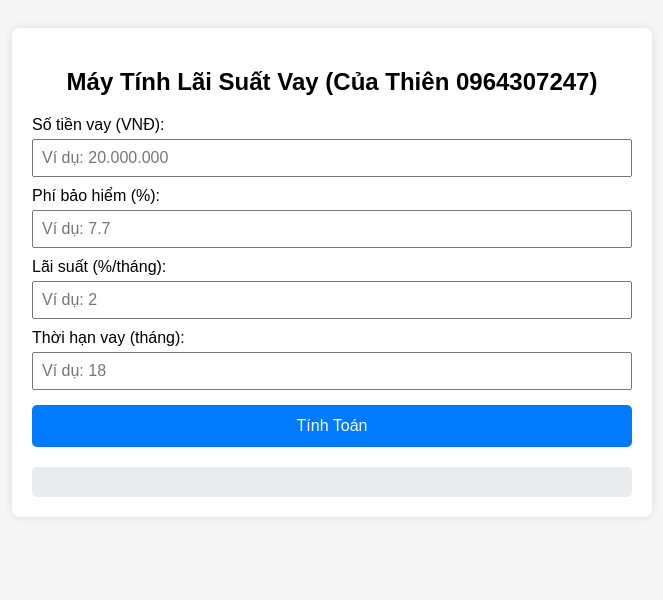
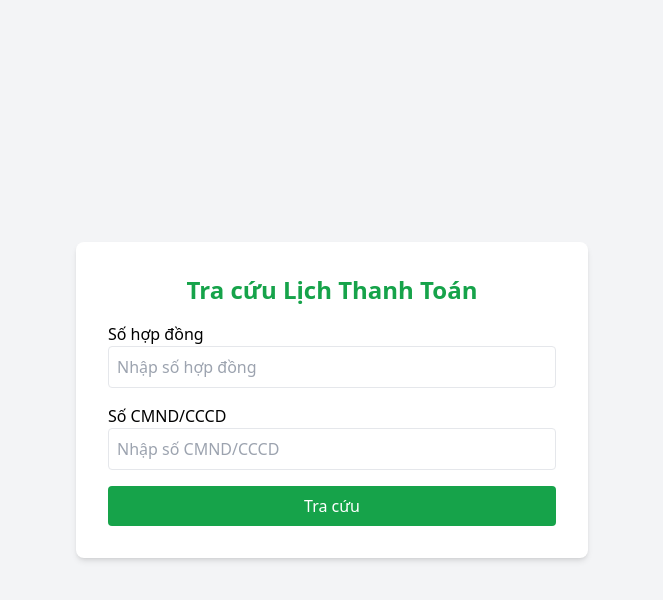
Before and after one commit to miraeassetvnam/vaytieudung, a plain HTML site: page index.html in a window 1280 px wide. Shown: the whole page, without its empty margins (308-971 px from the left). Drawn offline with nearby package versions, Linux system fonts and the light colour scheme.

Commit message:
Update index.html

```diff
--- a/index.html
+++ b/index.html
@@ -2,116 +2,81 @@
 <html lang="vi">
 <head>
   <meta charset="UTF-8" />
-  <title>Máy Tính Lãi Suất Vay - Lãi Suất Phẳng Chuẩn</title>
-  <style>
-    body {
-      font-family: Arial, sans-serif;
-      background: #f5f5f5;
-      padding: 20px;
-    }
-    .container {
-      max-width: 600px;
-      margin: auto;
-      background: #fff;
-      padding: 20px;
-      border-radius: 8px;
-      box-shadow: 0 0 8px rgba(0,0,0,0.1);
-    }
-    h2 {
-      text-align: center;
-    }
-    label {
-      display: block;
-      margin-top: 10px;
-    }
-    input {
-      width: 100%;
-      padding: 8px;
-      margin-top: 5px;
-      box-sizing: border-box;
-      font-size: 16px;
-    }
-    button {
-      margin-top: 15px;
-      width: 100%;
-      padding: 12px;
-      background: #007bff;
-      color: #fff;
-      border: none;
-      border-radius: 5px;
-      font-size: 16px;
-      cursor: pointer;
-    }
-    .result {
-      margin-top: 20px;
-      background: #e9ecef;
-      padding: 15px;
-      border-radius: 5px;
-    }
-  </style>
+  <meta name="viewport" content="width=device-width, initial-scale=1.0"/>
+  <title>Lịch Thanh Toán - MAFC</title>
+  <!-- Sử dụng Tailwind CDN để style đẹp -->
+  <script src="https://cdn.tailwindcss.com"></script>
 </head>
-<body>
-  <div class="container">
-    <h2>Máy Tính Lãi Suất Vay (Của Thiên 0964307247)</h2>
-    <label>Số tiền vay (VNĐ):</label>
-    <input type="text" id="amount" placeholder="Ví dụ: 20.000.000">
+<body class="bg-gray-100 flex items-center justify-center min-h-screen">
+  <div class="bg-white p-8 rounded-lg shadow-md w-full max-w-lg">
+    <h1 class="text-2xl font-bold mb-4 text-center text-green-600">Tra cứu Lịch Thanh Toán</h1>
+    <form id="paymentForm" class="space-y-4">
+      <div>
+        <label for="contractId" class="block font-medium">Số hợp đồng</label>
+        <input type="text" id="contractId" class="w-full border rounded p-2" required placeholder="Nhập số hợp đồng">
+      </div>
+      <div>
+        <label for="idCard" class="block font-medium">Số CMND/CCCD</label>
+        <input type="text" id="idCard" class="w-full border rounded p-2" required placeholder="Nhập số CMND/CCCD">
+      </div>
+      <button type="submit" class="w-full bg-green-600 text-white py-2 rounded hover:bg-green-700">Tra cứu</button>
+    </form>
 
-    <label>Phí bảo hiểm (%):</label>
-    <input type="number" id="insurance" placeholder="Ví dụ: 7.7">
-
-    <label>Lãi suất (%/tháng):</label>
-    <input type="number" id="interest" placeholder="Ví dụ: 2">
-
-    <label>Thời hạn vay (tháng):</label>
-    <input type="number" id="months" placeholder="Ví dụ: 18">
-
-    <button onclick="calculate()">Tính Toán</button>
-
-    <div class="result" id="result"></div>
+    <div id="result" class="mt-6 hidden">
+      <h2 class="text-xl font-semibold mb-2">Lịch thanh toán</h2>
+      <table class="w-full border border-collapse">
+        <thead>
+          <tr class="bg-green-600 text-white">
+            <th class="border px-2 py-1">Kỳ</th>
+            <th class="border px-2 py-1">Ngày đến hạn</th>
+            <th class="border px-2 py-1">Số tiền</th>
+            <th class="border px-2 py-1">Trạng thái</th>
+          </tr>
+        </thead>
+        <tbody id="scheduleBody">
+          <!-- Dữ liệu sẽ thêm ở đây bằng JS -->
+        </tbody>
+      </table>
+    </div>
   </div>
 
   <script>
-    // Format số có dấu chấm
-    function formatNumber(num) {
-      return num.toString().replace(/\B(?=(\d{3})+(?!\d))/g, ".");
-    }
+    const form = document.getElementById('paymentForm');
+    const result = document.getElementById('result');
+    const scheduleBody = document.getElementById('scheduleBody');
 
-    // Gỡ dấu chấm
-    function unformatNumber(num) {
-      return num.replace(/\./g, "");
-    }
+    form.addEventListener('submit', function(e) {
+      e.preventDefault();
 
-    // Format khi gõ số tiền vay
-    document.getElementById('amount').addEventListener('input', function (e) {
-      let value = e.target.value.replace(/\./g, '').replace(/\D/g, '');
-      if (value) {
-        e.target.value = formatNumber(value);
-      } else {
-        e.target.value = '';
-      }
+      // Lấy dữ liệu từ form
+      const contractId = document.getElementById('contractId').value;
+      const idCard = document.getElementById('idCard').value;
+
+      // Ở đây bạn sẽ thay bằng API thật
+      // Tạm thời giả lập dữ liệu
+      const dummyData = [
+        { ky: 1, ngay: '15/07/2025', tien: '1,500,000 VND', trangthai: 'Chưa thanh toán' },
+        { ky: 2, ngay: '15/08/2025', tien: '1,500,000 VND', trangthai: 'Chưa thanh toán' },
+        { ky: 3, ngay: '15/09/2025', tien: '1,500,000 VND', trangthai: 'Chưa thanh toán' },
+      ];
+
+      // Xóa dữ liệu cũ
+      scheduleBody.innerHTML = '';
+
+      // Thêm hàng mới
+      dummyData.forEach(item => {
+        const row = document.createElement('tr');
+        row.innerHTML = `
+          <td class="border px-2 py-1 text-center">${item.ky}</td>
+          <td class="border px-2 py-1 text-center">${item.ngay}</td>
+          <td class="border px-2 py-1 text-center">${item.tien}</td>
+          <td class="border px-2 py-1 text-center">${item.trangthai}</td>
+        `;
+        scheduleBody.appendChild(row);
+      });
+
+      result.classList.remove('hidden');
     });
-
-    function calculate() {
-      const P = parseFloat(unformatNumber(document.getElementById('amount').value));
-      const insurance = parseFloat(document.getElementById('insurance').value);
-      const monthlyRate = parseFloat(document.getElementById('interest').value) / 100;
-      const months = parseInt(document.getElementById('months').value);
-
-      if (isNaN(P) || isNaN(insurance) || isNaN(monthlyRate) || isNaN(months) || P <= 0 || months <= 0) {
-        alert("Vui lòng nhập đầy đủ thông tin hợp lệ.");
-        return;
-      }
-
-      const insuranceFee = P * insurance / 100;
-      const totalLoan = P + insuranceFee;
-
-      const principalPerMonth = totalLoan / months;
-      const interestPerMonth = totalLoan * monthlyRate;
-      const monthlyPayment = principalPerMonth + interestPerMonth;
-
-      const totalPayment = monthlyPayment * months;
-      const totalInterest = interestPerMonth * months;
-
-      document.getElementById('result').innerHTML = `
-        <b>Tiền vay gốc:</b> ${formatNumber(P.toFixed(0))} VNĐ<br>
-        <b>Phí bảo hiểm:</b> ${formatNumber(ins
+  </script>
+</body>
+</html>
```
